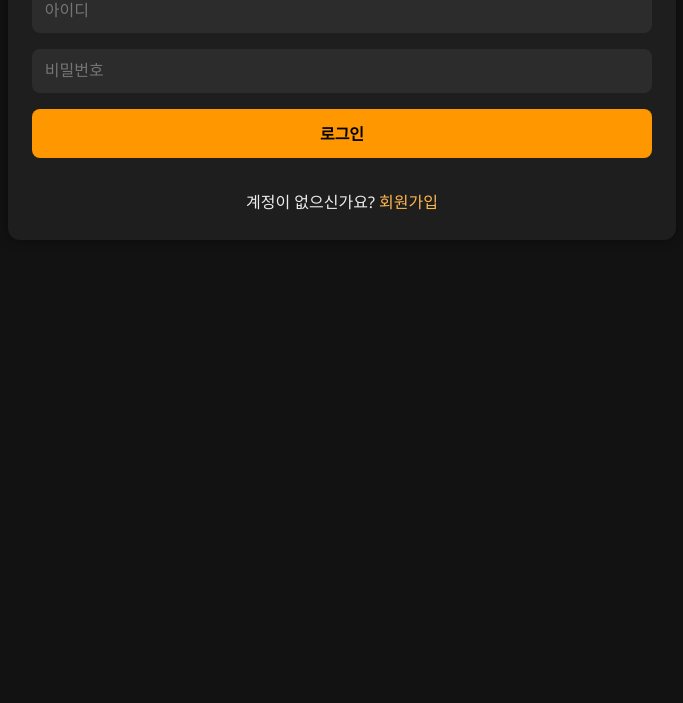
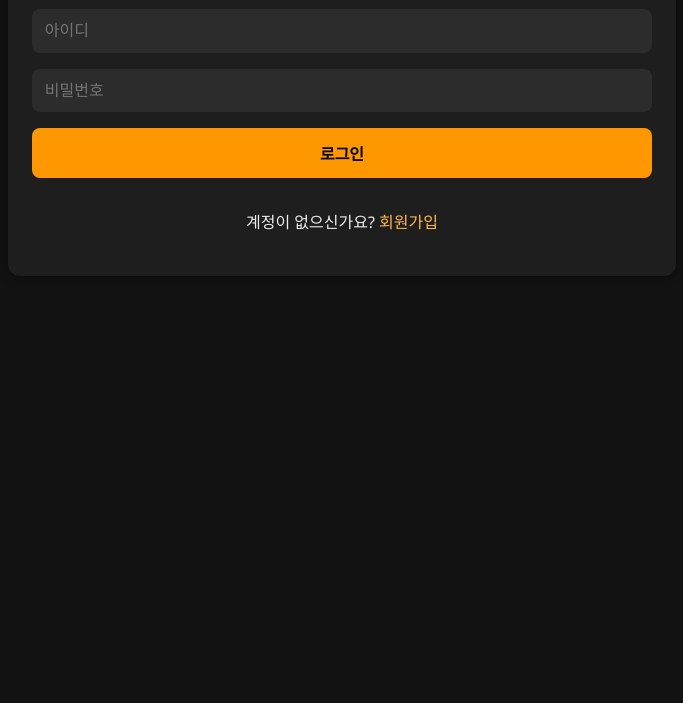
Before and after one commit to daj0828/rust-team-finder, a website: page frontend/login.html in a window 1280 px wide. Shown: the part 137-840 px from the top of the page, without its empty margins (298-981 px from the left). Drawn offline with Linux system fonts and the light colour scheme.

Commit message:
Add files via upload

```diff
--- a/frontend/assets/styles.css
+++ b/frontend/assets/styles.css
@@ -1,6 +1,6 @@
 /* 기본 초기화 */
 * {
-  margin: 0;
+  margin: 4;
   padding: 0;
   box-sizing: border-box;
 }
```
